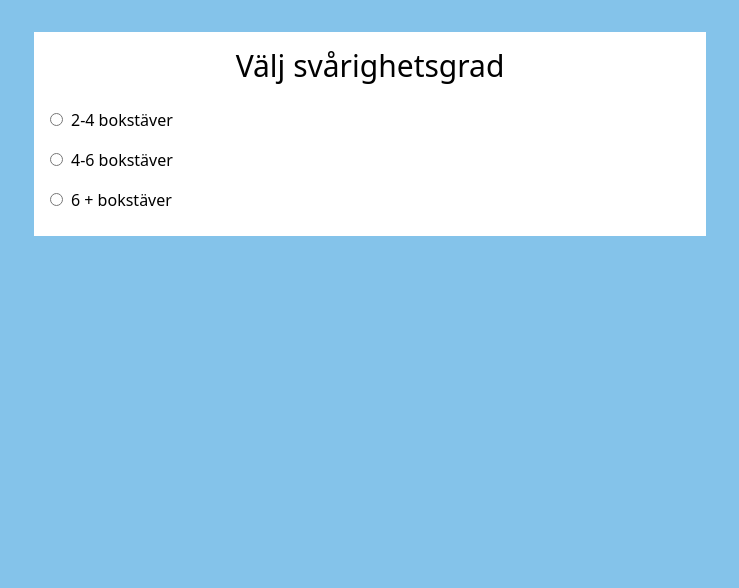
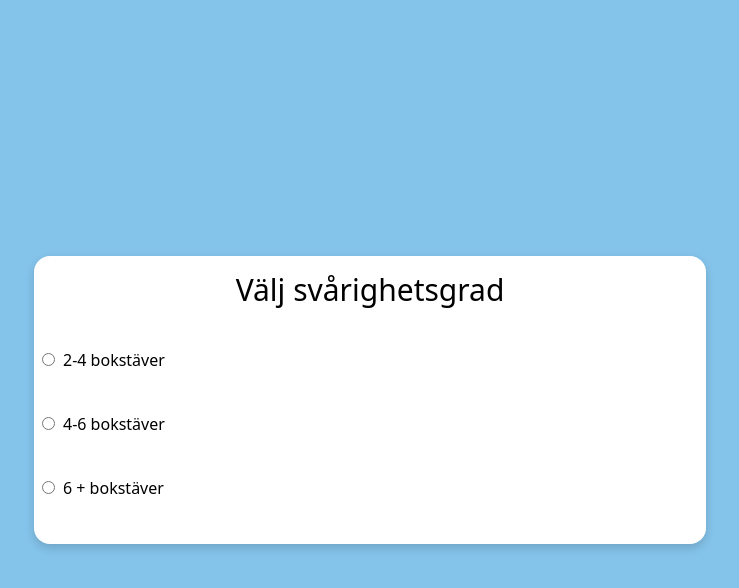
Before and after one commit to linnjoha/barnens-spelstuga, a React (Vite) app: page /skriva in a window 1280 px wide. Shown: the top 588 px of the page, without its empty margins (270-1009 px from the left). Built offline with nearby package versions, Linux system fonts and the light colour scheme.

Commit message:
moved out the logic to be able to get new word on same level

```diff
--- a/src/index.css
+++ b/src/index.css
@@ -15,5 +15,4 @@
 body {
   background-color: rgb(132, 195, 234, 1);
   min-height: 100vh;
-  padding: 2rem;
 }
--- a/src/pages/Skriva.jsx
+++ b/src/pages/Skriva.jsx
@@ -9,11 +9,15 @@ const Skriva = () => {
   const [chosenWords, setChosenWords] = useState([...words]);
   const levels = ["2-4 bokstäver", "4-6 bokstäver", "6 + bokstäver"];
 
+  const [randomWord, setRandomWord] = useState(null);
+  const [userAnswer, setUserAnswer] = useState([]);
+  const [shuffledLetters, setShuffledLetters] = useState([]);
+
   const handleLevelDecision = (i) => {
-    console.log(level);
     setLevel(i);
     const chosenLevelWords = words.filter((word) => word.level == i);
     setChosenWords(chosenLevelWords);
+    startGame();
     setIsOpen(false);
   };
 
@@ -21,7 +25,7 @@ const Skriva = () => {
     return (
       <>
         {" "}
-        <label className="p-2" htmlFor="">
+        <label htmlFor="">
           <input
             onClick={() => handleLevelDecision(i)}
             className="mx-2 cursor-pointer bg-white"
@@ -33,33 +37,25 @@ const Skriva = () => {
     );
   };
 
-  const levelsComponents = levels.map((level, i) => (
-    <LevelAlternativs key={i} level={level} i={i} />
-  ));
   const shuffleArray = (array) => {
     let shuffled = [...array];
     for (let i = shuffled.length - 1; i > 0; i--) {
       const j = Math.floor(Math.random() * (i + 1));
-      [shuffled[i], shuffled[j]] = [shuffled[j], shuffled[i]]; // Swap
+      [shuffled[i], shuffled[j]] = [shuffled[j], shuffled[i]];
     }
     return shuffled;
   };
-  const GameComponent = () => {
-    const [randomWord, setRandomWord] = useState(null);
-    const [userAnswer, setUserAnswer] = useState([]);
-    const [shuffledLetters, setShuffledLetters] = useState([]);
 
-    useEffect(() => {
+  const startGame = () => {
     const word = chosenWords[Math.floor(Math.random() * chosenWords.length)];
     setRandomWord(word);
     setUserAnswer(Array(word.word.length).fill("_"));
     const shuffled = shuffleArray(word.word.split(""));
     setShuffledLetters(shuffled);
-    }, [chosenWords]);
+  };
 
+  const GameComponent = () => {
     if (!randomWord) return <p>Laddar...</p>;
-
-    const wordArr = randomWord.word.split("");
 
     const handleDragStart = (e, letter) => {
       e.dataTransfer.setData("letter", letter);
@@ -69,7 +65,6 @@ const Skriva = () => {
       e.preventDefault();
       const letter = e.dataTransfer.getData("letter");
 
-      // Kopiera arrayen och uppdatera rätt position
       const updatedAnswer = [...userAnswer];
       if (updatedAnswer[i] === "_") {
         updatedAnswer[i] = letter;
@@ -78,7 +73,6 @@ const Skriva = () => {
     };
 
     const allowDrop = (e) => e.preventDefault();
-
     const handleRemoveLetter = (i) => {
       const updatedAnswer = [...userAnswer];
       updatedAnswer[i] = "_";
@@ -89,12 +83,16 @@ const Skriva = () => {
       const isCorretct = userAnswer.join("") === randomWord.word;
       if (isCorretct) {
         alert("heja");
-        location.reload();
+        startGame();
       } else alert("prova en gång till");
     };
     return (
       <>
-        <div className="flex gap-2">
+        <div className="w-full h-screen flex flex-col items-center">
+          <h2 className="text-3xl font-bold p-10">
+            Flytta bokstäverna för att skriva ordet
+          </h2>
+          <div className="flex gap-2 p-4">
             {shuffledLetters.map((letter, i) => (
               <div
                 key={i}
@@ -106,13 +104,14 @@ const Skriva = () => {
               </div>
             ))}
           </div>
-
           <div className="flex gap-5">
             {userAnswer.map((letter, i) => (
               <div
                 key={i}
                 className={`rounded-2xl w-12 h-16 flex items-center justify-center border-2 ${
-                letter === "_" ? "border-gray-400" : "bg-green-300 border-black"
+                  letter === "_"
+                    ? "border-gray-400"
+                    : "bg-gray-300 border-black"
                 }`}
                 onDrop={(e) => handleDrop(e, i)}
                 onDragOver={allowDrop}
@@ -122,30 +121,48 @@ const Skriva = () => {
               </div>
             ))}
           </div>
+          <footer className="w-full flex gap-6 self-end justify-end mt-10 pr-4">
             <button
               onClick={checkWord}
-          className="bg-amber-400 px-10 py-4 rounded-full font-bold hover:text-white hover:border-2 mt-6"
+              className="bg-amber-400 px-10 py-4  rounded-full font-bold hover:border-2 border-white "
             >
               Rätta ordet
             </button>
-        <button className="bg-amber-400 px-10 py-4 rounded-full font-bold hover:text-white hover:border-2 mt-6">
+            <button
+              onClick={startGame}
+              className="bg-amber-400 px-10 py-4 rounded-full font-bold hover:text-white hover:border-2 "
+            >
               Nytt ord
             </button>
+            <button
+              onClick={() => {
+                setIsOpen(!isOpen), setLevel(null);
+              }}
+              className="bg-white text-black px-10 py-4 rounded-full font-bold hover:text-gray-700 hover:border-1"
+            >
+              Byt svårighetsgrad
+            </button>
+          </footer>
+        </div>
       </>
     );
   };
+  const levelsComponents = levels.map((level, i) => (
+    <LevelAlternativs key={i} level={level} i={i} />
+  ));
 
+  const LevelsModal = () => {
+    return (
+      <div className="flex flex-col gap-10 bg-white text-black w-2xl rounded-2xl drop-shadow-lg min-h-72">
+        <h2 className="text-3xl text-center mt-4">Välj svårighetsgrad</h2>
+        {levelsComponents}
+      </div>
+    );
+  };
   return (
     <>
-      <div className="flex flex-col justify-center items-center w-full min-h-full">
-        {isOpen ? (
-          <div className="flex flex-col bg-white text-black w-2xl pb-4">
-            <h2 className="py-4 text-3xl text-center">Välj svårighetsgrad</h2>
-            {levelsComponents}
-          </div>
-        ) : (
-          ""
-        )}
+      <div className="flex flex-col justify-center items-center w-full min-h-screen">
+        {isOpen ? <LevelsModal /> : ""}
         {!isOpen ? <GameComponent /> : ""}
       </div>
     </>
```
Lines whose indentation alone changed are shown as unchanged.
